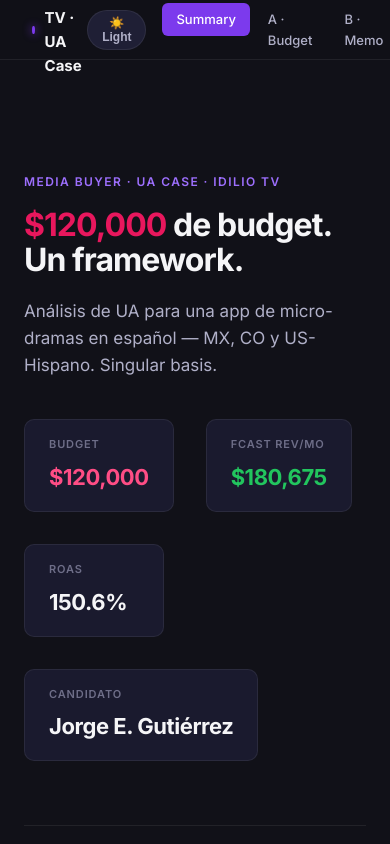
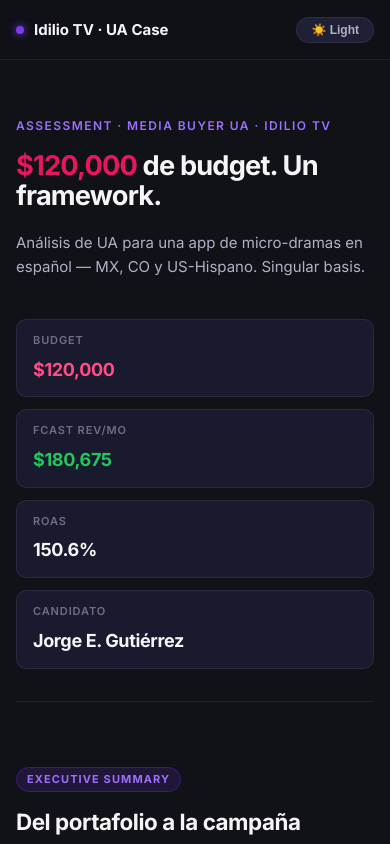
Before and after one commit to jorgeegtz/idilio-ua-case, a React (Vite) app: page / in a window 390 px wide. Shown: the top 844 px of the page. Built offline with nearby package versions, Linux system fonts and the light colour scheme.

Commit message:
fix: hero text assessment, responsive mobile breakpoints

```diff
--- a/src/App.tsx
+++ b/src/App.tsx
@@ -65,7 +65,7 @@
       </nav>
       <div className="content-area">
         <header className="hero">
-          <p className="hero-eyebrow">Media Buyer · UA Case · Idilio TV</p>
+          <p className="hero-eyebrow">Assessment · Media Buyer UA · Idilio TV</p>
           <h1><em>$120,000</em> de budget. Un framework.</h1>
           <p className="hero-sub">Análisis de UA para una app de micro-dramas en español — MX, CO y US-Hispano. Singular basis.</p>
           <div className="hero-stats">
--- a/src/index.css
+++ b/src/index.css
@@ -155,3 +155,25 @@
 [data-theme="light"] input[type='range']::-webkit-slider-thumb {
   box-shadow: 0 0 6px rgba(124,58,237,0.4);
 }
+
+/* ── Responsive ─────────────────────────────────────── */
+@media (max-width: 768px) {
+  .content-area { padding: 24px 16px 64px; }
+  .hero { padding-top: calc(var(--nav-h) + 32px); padding-bottom: 32px; }
+  .hero h1 { font-size: 2rem; }
+  .hero-sub { font-size: 15px; }
+  .hero-stats { gap: 12px; }
+  .stat-card { min-width: 120px; padding: 12px 16px; }
+  .stat-card .stat-value { font-size: 18px; }
+  .section-header h2 { font-size: 1.4rem; }
+  .ops-grid { grid-template-columns: 1fr; }
+  .divider { margin: 40px 0; }
+  nav.topnav { padding: 0 16px; }
+  nav.topnav .nav-links { display: none; }
+}
+
+@media (max-width: 480px) {
+  .hero h1 { font-size: 1.7rem; }
+  .hero-stats { flex-direction: column; }
+  .stat-card { min-width: unset; width: 100%; }
+}
```
